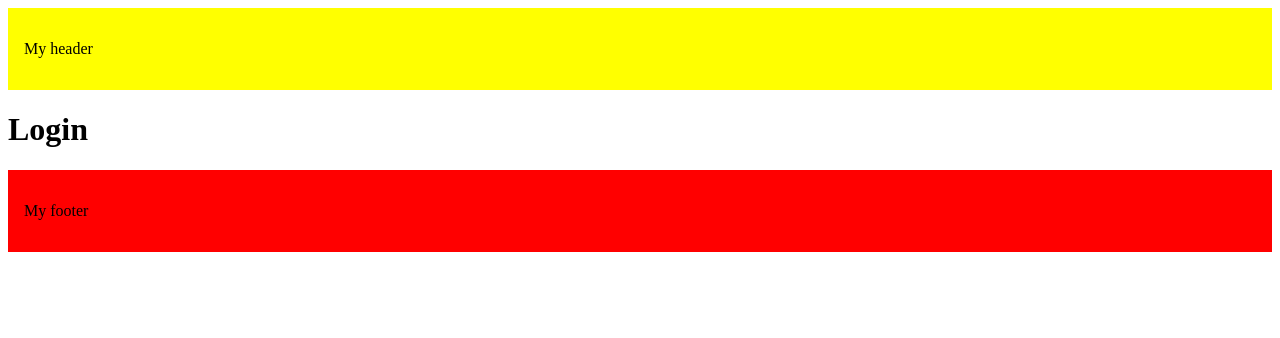
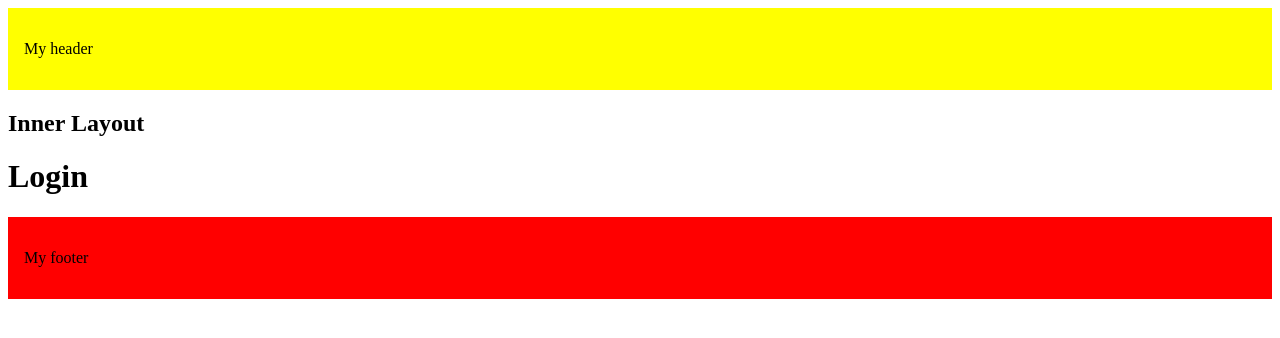
Before and after one commit to imgeekabhi/Learning-Next14, a Next.js app: page /login in a window 1280 px wide. Shown: the top 338 px of the page. Built offline with nearby package versions, Linux system fonts and the light colour scheme.

Commit message:
feat:route group layout

```diff
--- /dev/null
+++ b/src/app/(auth)/(with-auth-layout)/layout.tsx
@@ -0,0 +1,12 @@
+export default function AuthLayout({
+  children,
+}: {
+  children: React.ReactNode;
+}) {
+  return (
+    <>
+      <h2>Inner Layout</h2>
+      {children}
+    </>
+  );
+}
```
Also changed, not shown: src/app/products/[productId]/page.tsx (+5 -7 lines), src/app/(auth)/(with-auth-layout)/login/page.tsx (renamed from src/app/(auth)/login/page.tsx), src/app/(auth)/(with-auth-layout)/register/page.tsx (renamed from src/app/(auth)/register/page.tsx).
